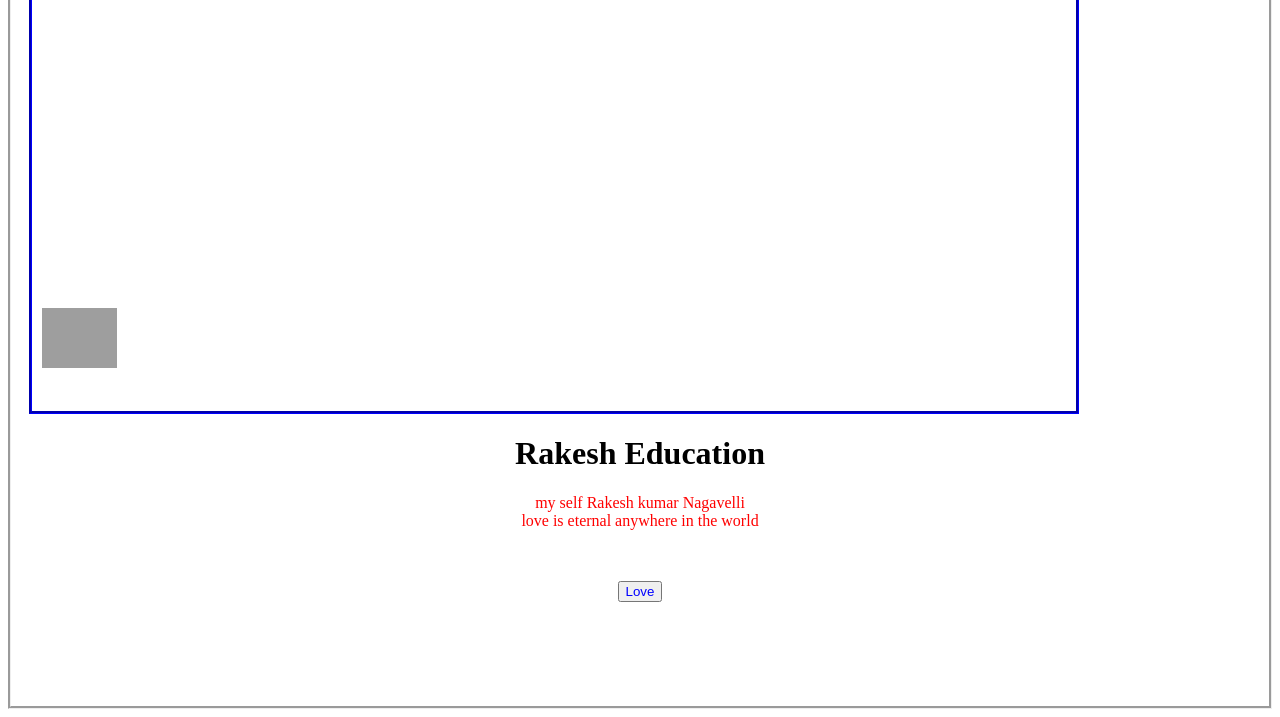
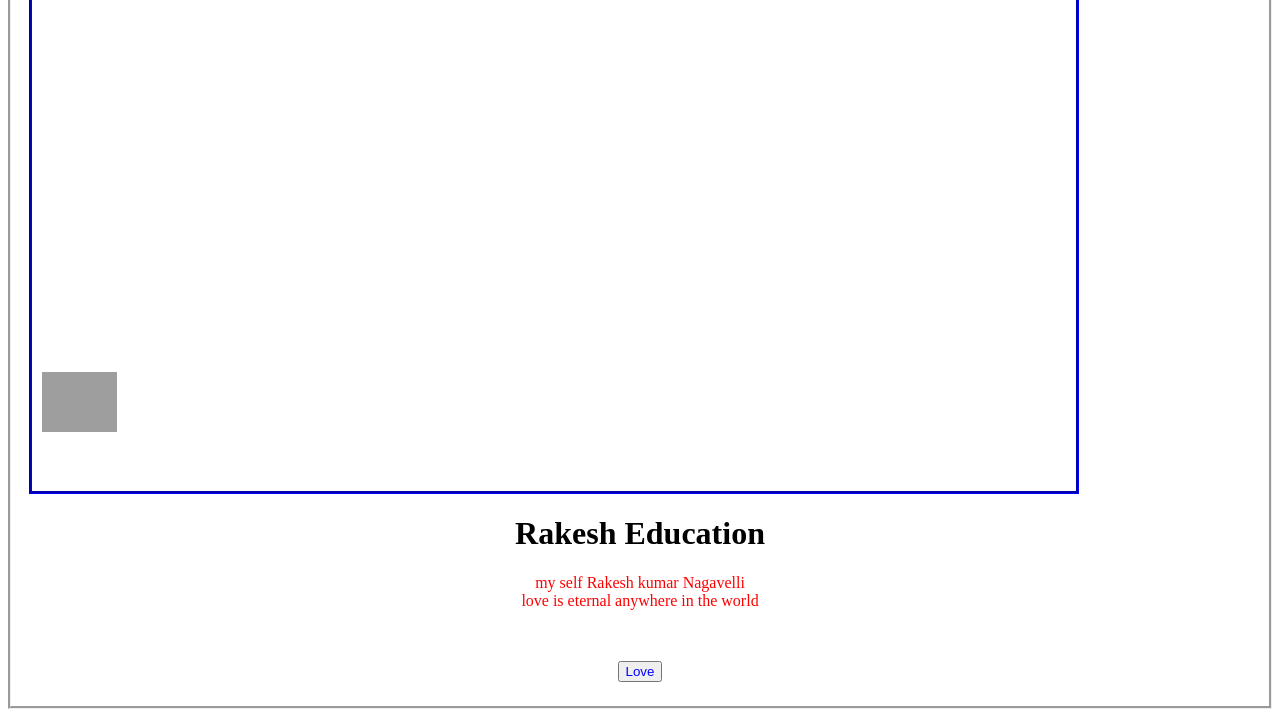
Before and after one commit to RAKESH-KUMAR-N3/student-id, a plain HTML site: page HTML.html in a window 1280 px wide. Shown: the part 105-822 px from the top of the page. Drawn offline with Linux system fonts and the light colour scheme; grey boxes are pictures that could not be loaded.

Commit message:
Update CSS.css

```diff
--- a/CSS.css
+++ b/CSS.css
@@ -7,7 +7,7 @@
 .h-cont{
     padding: 10px;
     margin: 18px;
-    height: 58%;
+    height: 68%;
     width: 80vw;
     display: flex;
     flex-direction: column;
```
